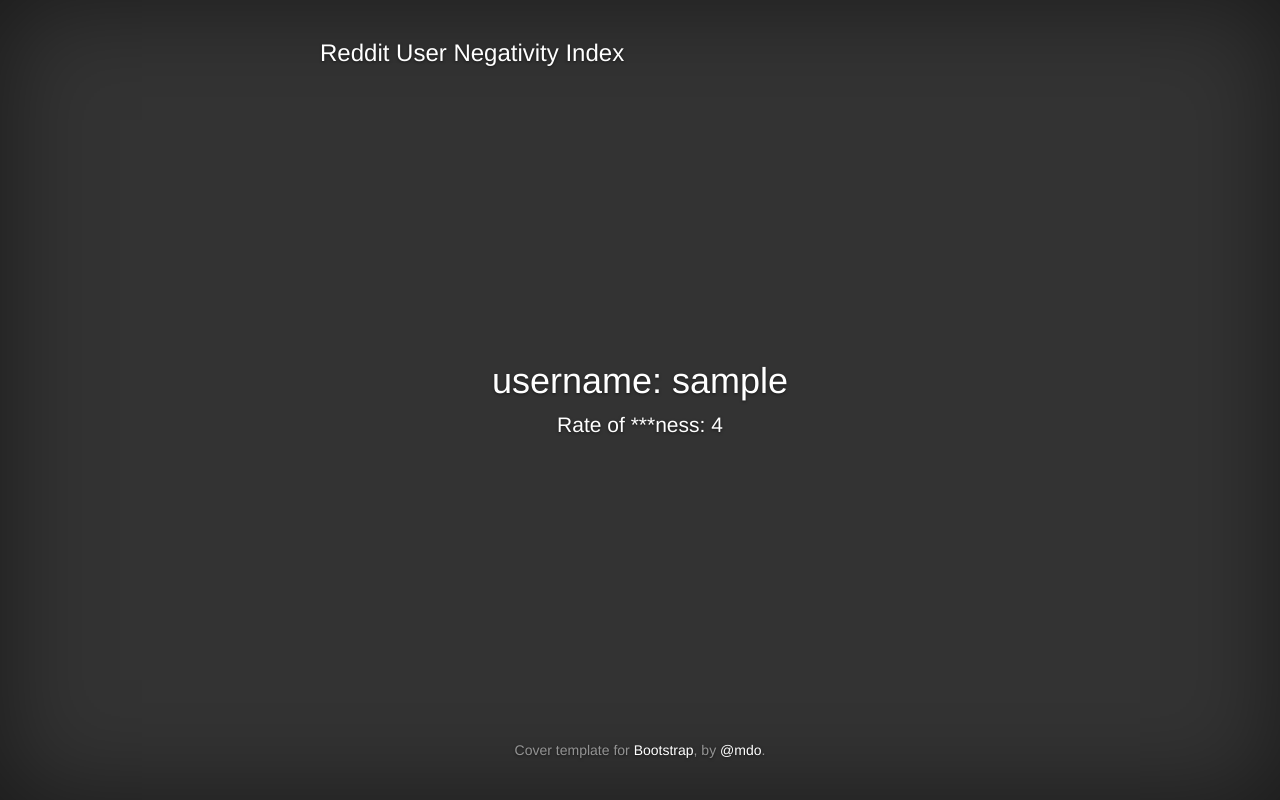
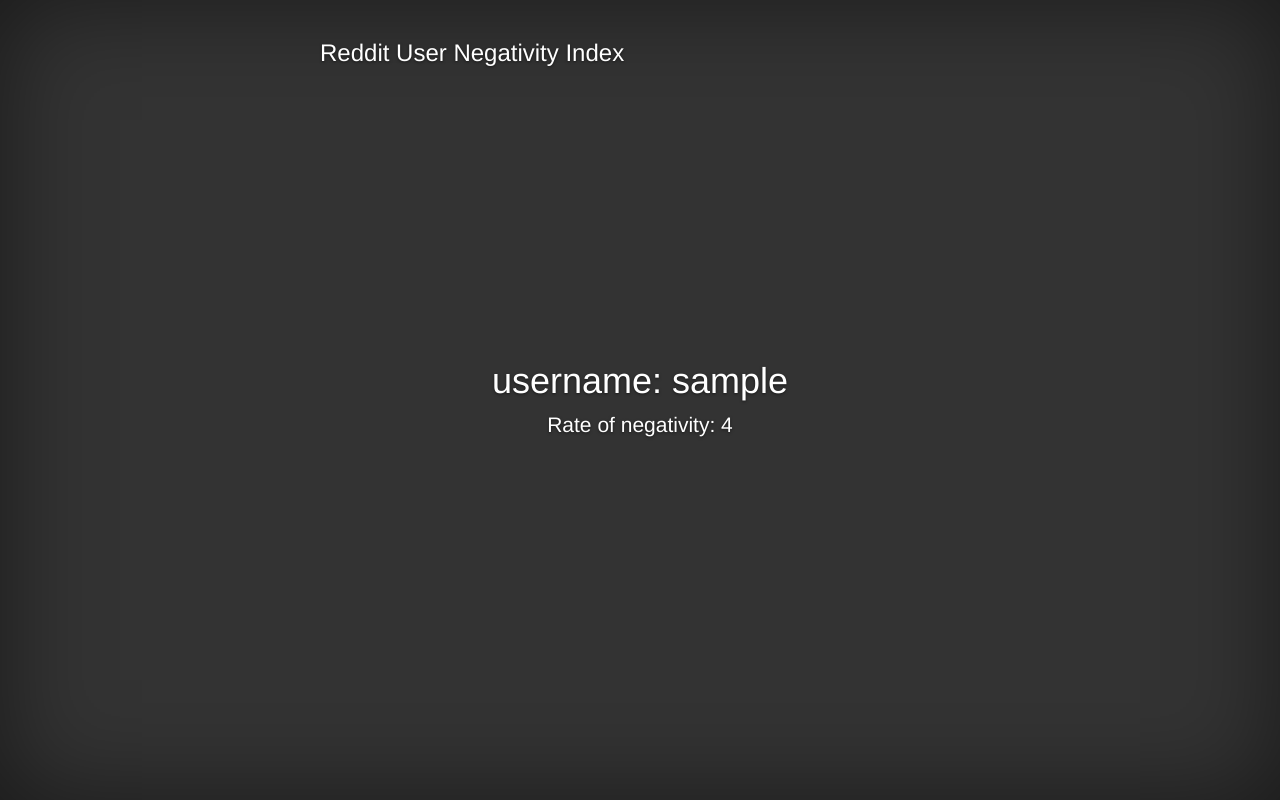
Before and after one commit to Fuyuzora/enghack2017, a Flask app: template negativity_index/templates/asshole_index.html in a window 1280 px wide. Run offline with Flask 2, Linux system fonts and the light colour scheme; the template is opened without the code that fills it: most values are stand-ins (such as "Sample title", 1, 10 or a date in 2020); parts of the project's set-up code (start-up, migrations or seed data) failed here and were passed over; some libraries are stand-ins or nearby versions.

Commit message:
Bug fixed

```diff
--- a/negativity_index/app.py
+++ b/negativity_index/app.py
@@ -3,7 +3,6 @@
 from wtforms import StringField
 from wtforms.validators import DataRequired
 from reddit_user import User
-
 
 app = Flask(__name__)
 app.config.from_object('config')
@@ -15,13 +14,13 @@
 def reddit_username():
     form = IDForm()
     if form.is_submitted():
-        return redirect(url_for('assholeIndex', username=form.reddit.data))
+        return redirect(url_for('negativity_index', username=form.reddit.data))
     return render_template('index.html',
                            title='enter username',
                            form=form)
 
 @app.route('/<username>', methods=['GET', 'POST'])
-def assholeIndex(username=None):
+def negativity_index(username=None):
     rate = User.rate_of_negativeness(username)
     return render_template('asshole_index.html',
                            username=username, rateOfNegativeness=rate)
--- a/negativity_index/templates/asshole_index.html
+++ b/negativity_index/templates/asshole_index.html
@@ -43,12 +43,11 @@
 
           <div class="inner cover">
             <h1 class="cover-heading">username: {{username}}</h1>
-            <p class="lead">Rate of ***ness: {{rateOfNegativeness}}</p>
+            <p class="lead">Rate of negativity: {{rateOfNegativeness}}</p>
           </div>
 
           <div class="mastfoot">
             <div class="inner">
-              <p>Cover template for <a href="http://getbootstrap.com">Bootstrap</a>, by <a href="https://twitter.com/mdo">@mdo</a>.</p>
             </div>
           </div>
 
--- a/negativity_index/templates/index.html
+++ b/negativity_index/templates/index.html
@@ -54,7 +54,7 @@
 
           <div class="mastfoot">
             <div class="inner">
-              <p>Cover template for <a href="http://getbootstrap.com">Bootstrap</a>, by <a href="https://twitter.com/mdo">@mdo</a>.</p>
+
             </div>
           </div>
 
--- a/requirements.txt
+++ b/requirements.txt
@@ -2,3 +2,4 @@
 flask==0.12.2
 matplotlib==2.0.2
 flask_wtf==0.14.2
+praw==4.5.1
```
Also changed, not shown: reddit_user.py (+7 -7 lines), redditapp_config.py (renamed from config.py), 1 other file.
